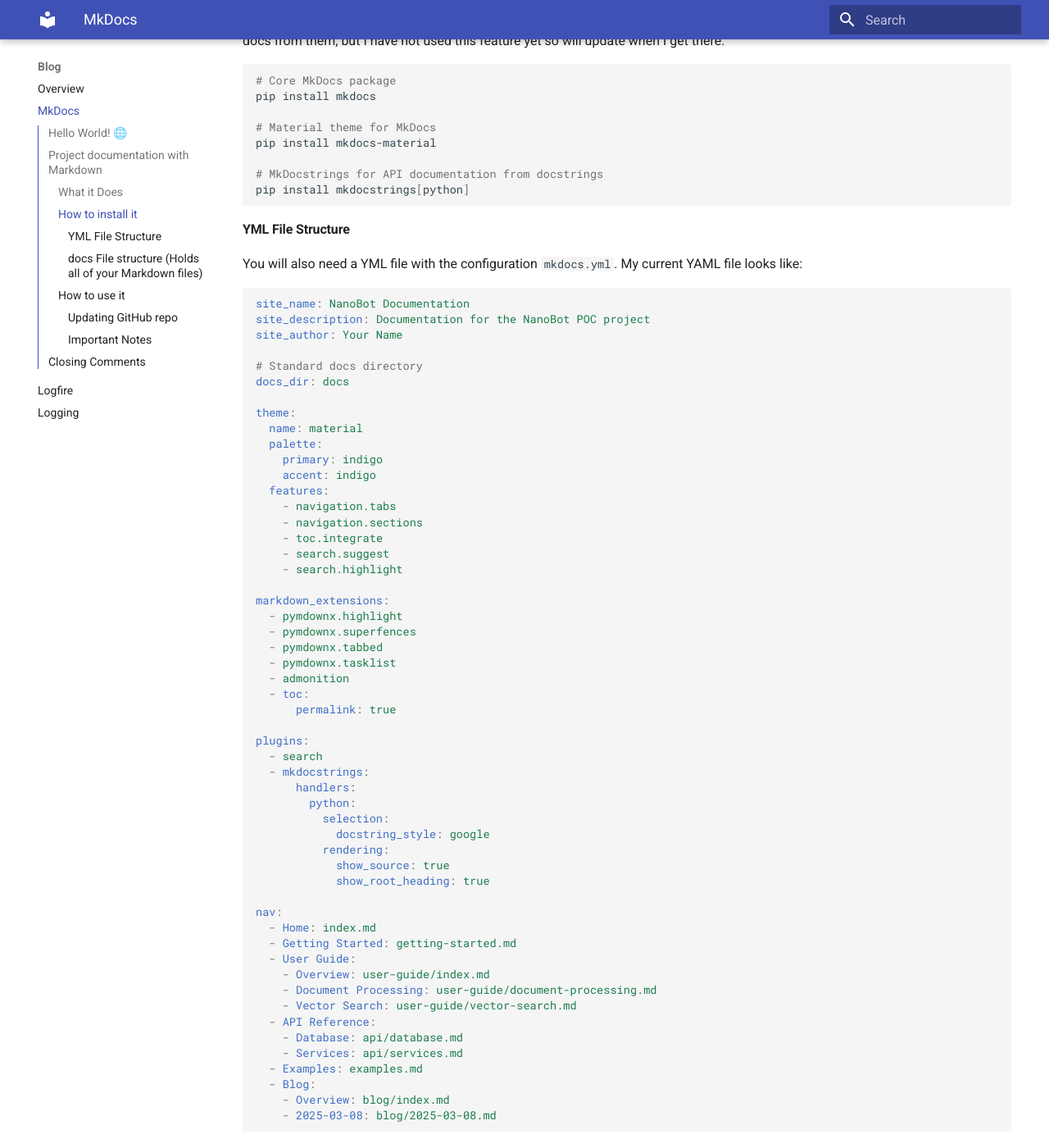
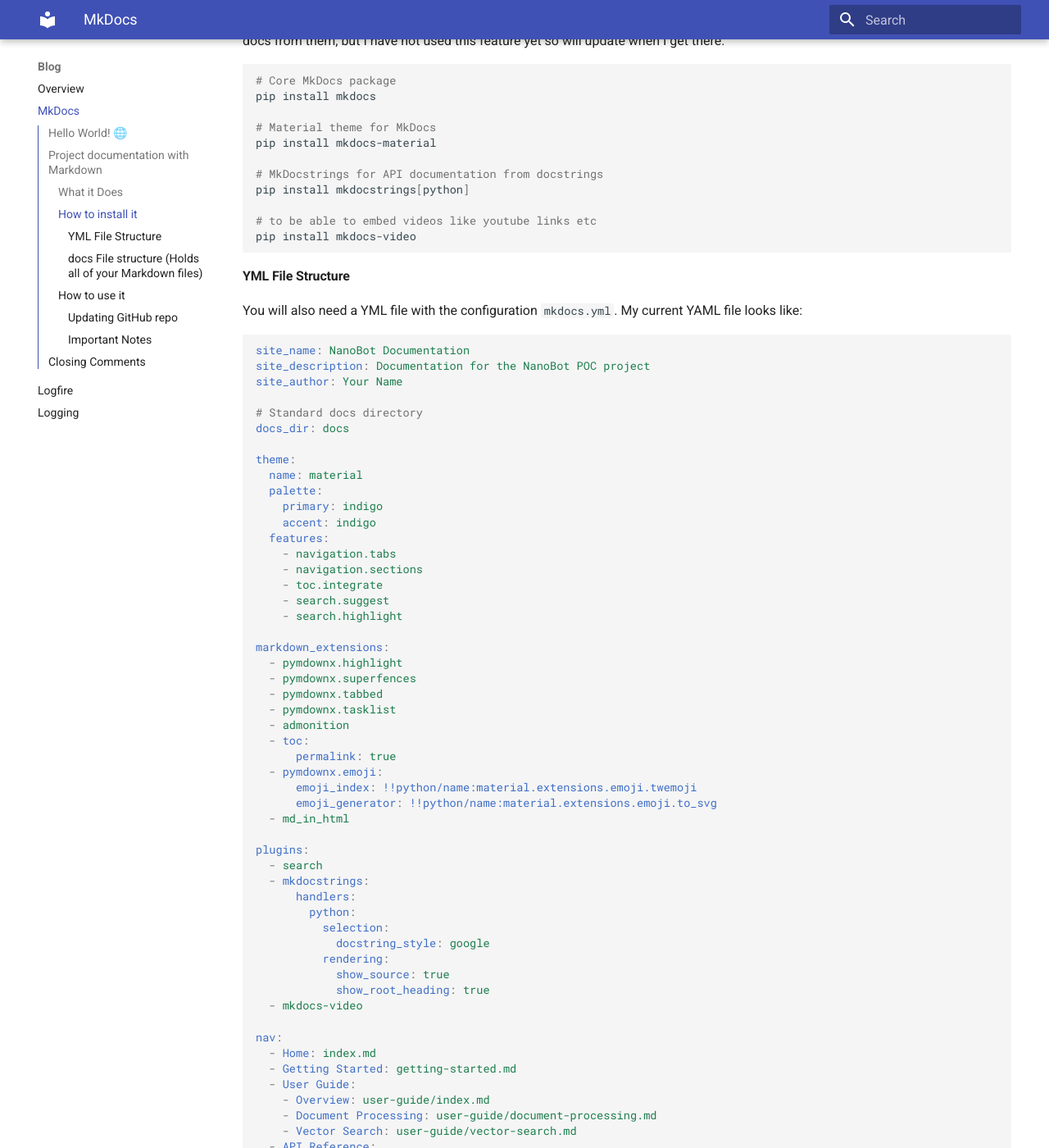
Before and after one commit to srobertsphd/nanobot-core, an MkDocs documentation site: the page built from docs/blog/mkdocs-2025-03-08.md, in a window 1280 px wide and 1400 px high, scrolled down 785 px. Shown: the whole window at 82% size. Built offline with MkDocs 1.6.1 and Material for MkDocs 9.7.7, drawn with Linux system fonts in a browser that asks for light colours; some of the changed text lies outside the part shown.

Commit message:
updating docs

````diff
--- a/docs/blog/mkdocs-2025-03-08.md
+++ b/docs/blog/mkdocs-2025-03-08.md
@@ -33,6 +33,9 @@
 
 # MkDocstrings for API documentation from docstrings
 pip install mkdocstrings[python]
+
+# to be able to embed videos like youtube links etc
+pip install mkdocs-video
 ```
 #### YML File Structure
 You will also need a YML file with the configuration `mkdocs.yml`.
@@ -66,6 +69,10 @@
   - admonition
   - toc:
       permalink: true
+  - pymdownx.emoji:
+      emoji_index: !!python/name:material.extensions.emoji.twemoji
+      emoji_generator: !!python/name:material.extensions.emoji.to_svg
+  - md_in_html
 
 plugins:
   - search
@@ -77,6 +84,7 @@
           rendering:
             show_source: true
             show_root_heading: true
+  - mkdocs-video
 
 nav:
   - Home: index.md
@@ -91,7 +99,7 @@
   - Examples: examples.md
   - Blog:
     - Overview: blog/index.md
-    - 2025-03-08: blog/2025-03-08.md
+    - MkDocs: blog/mkdocs-2025-03-08.md
 ```
 #### docs File structure (Holds all of your Markdown files)
 This is my current dir structure.  I place the `/docs` directory in the root of my nanobot-poc project.
--- a/mkdocs.yml
+++ b/mkdocs.yml
@@ -28,6 +28,7 @@
   - pymdownx.emoji:
       emoji_index: !!python/name:material.extensions.emoji.twemoji
       emoji_generator: !!python/name:material.extensions.emoji.to_svg
+  - md_in_html
 
 plugins:
   - search
@@ -39,6 +40,7 @@
           rendering:
             show_source: true
             show_root_heading: true
+  - mkdocs-video
 
 nav:
   - Home: index.md
````
Also changed, not shown: docs/blog/00-blog-template.md (+1 -1 lines), docs/blog/logging-2025-03-06.md (+24 -65 lines).
